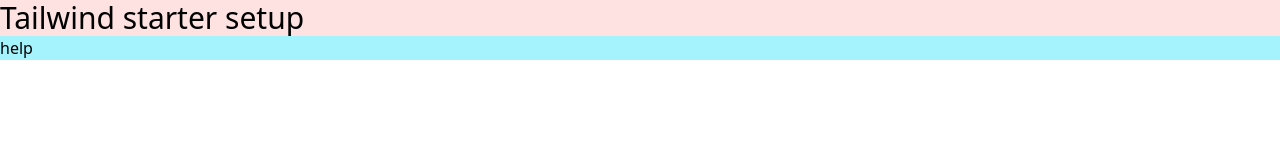
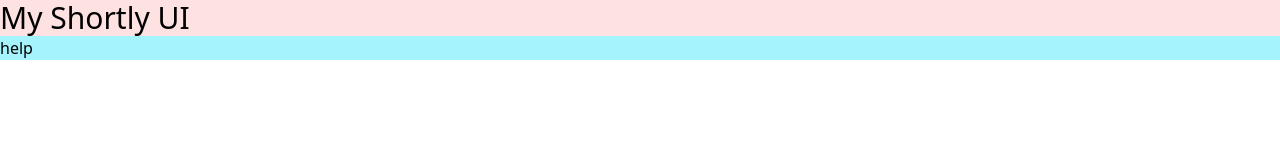
Before and after one commit to AJenkinsSolutions/tailwind-my-shortly-ui, a website: page index.html in a window 1280 px wide. Drawn offline with Linux system fonts and the light colour scheme.

Commit message:
Update: App name

```diff
--- a/index.html
+++ b/index.html
@@ -5,13 +5,13 @@
     <meta charset="UTF-8">
     <meta http-equiv="X-UA-Compatible" content="IE=edge">
     <meta name="viewport" content="width=device-width, initial-scale=1.0">
-    <title>Tail Wind starter setup</title>
+    <title>My Shortly UI </title>
     <link rel="stylesheet" href="css/style.css">
     <link href="./output.css" rel="stylesheet">
 
 </head>
 <body>
-    <h1 class="text-3xl bg-red-100">Tailwind starter setup</h1>
+    <h1 class="text-3xl bg-red-100">My Shortly UI</h1>
 
     <div class="bg-cyan-200">help</div>
 </body>
--- a/package.json
+++ b/package.json
@@ -1,5 +1,5 @@
 {
-  "name": "tailwind-starter-setup",
+  "name": "my-shortly-ui",
   "version": "1.0.0",
   "description": "",
   "main": "index.js",
```
Also changed, not shown: css/style.css.
